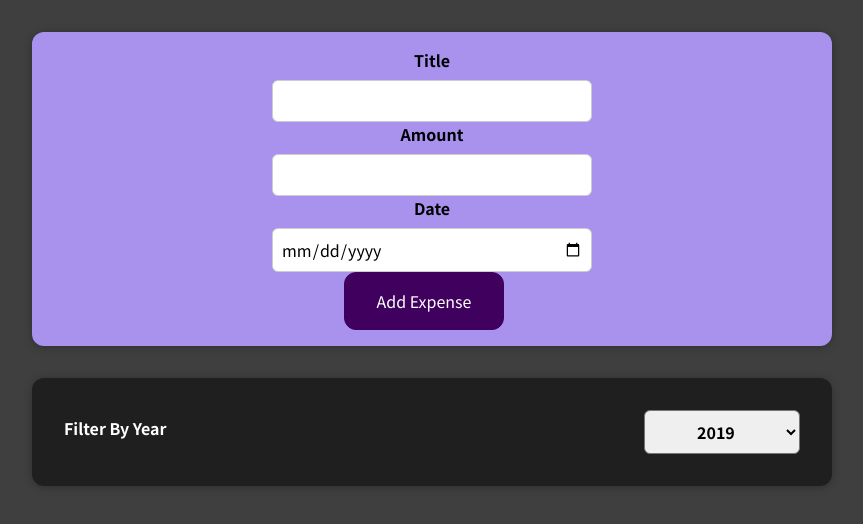
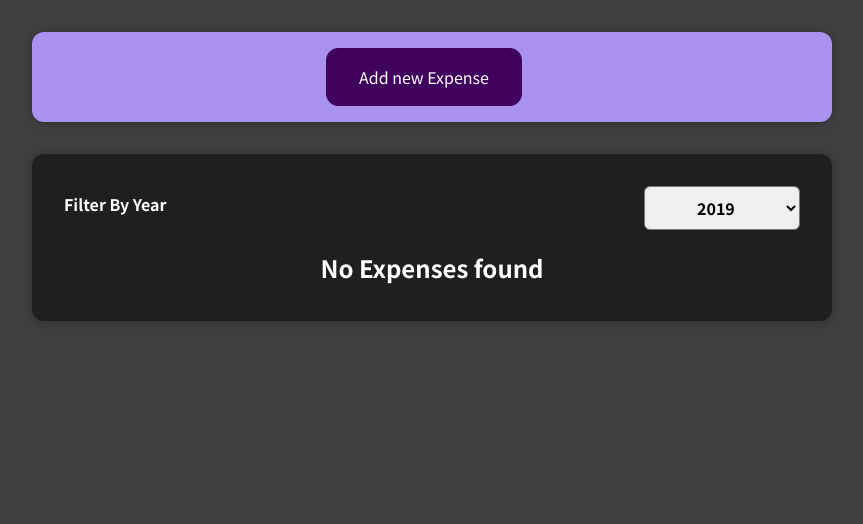
Before and after one commit to Lion786420/Expense_app, a React (Create React App) app: page / in a window 1280 px wide. Shown: the top 524 px of the page, without its empty margins (208-1071 px from the left). Built offline with nearby package versions, Linux system fonts and the light colour scheme.

Commit message:
Added form toggle process and made other UI changes

```diff
--- a/src/components/Expenses/EnpenseFilter.js
+++ b/src/components/Expenses/EnpenseFilter.js
@@ -19,7 +19,7 @@ const ExpenseFilter = (props) => {
           <option value="2021">2021</option>
           <option value="2022">2022</option>
           <option value="2023">2023</option>
-          <option value="2023">2024</option>
+          <option value="2024">2024</option>
         </select>
       </div>
     </div>
--- a/src/components/Expenses/ExpenseItem.js
+++ b/src/components/Expenses/ExpenseItem.js
@@ -4,6 +4,7 @@ import Card from "../UI/Card";
 
 const ExpenseItem = (props) => {
   return (
+    <li>
       <Card className="expense-item">
         <ExpenseDate date={props.date} />
         <div className="expense-item__description">
@@ -11,6 +12,7 @@ const ExpenseItem = (props) => {
           <div className="expense-item__price">${props.amount}</div>
         </div>
       </Card>
+    </li>
   );
 };
 
--- a/src/components/Expenses/Expenses.js
+++ b/src/components/Expenses/Expenses.js
@@ -2,6 +2,7 @@ import ExpenseItem from "./ExpenseItem";
 import "./Expenses.css";
 import Card from "../UI/Card";
 import ExpenseFilter from "./EnpenseFilter";
+import ExpensesList from "./ExpensesList";
 import { useState } from "react";
 
 const Expenses = (props) => {
@@ -16,14 +17,7 @@ const Expenses = (props) => {
   return (
     <Card className="expenses">
       <ExpenseFilter yearSender={yearIndicator} selected={filteredYear} />
-      {filteredExpense.map((expense) => (
-        <ExpenseItem
-          key={expense.id}
-          title={expense.title}
-          amount={expense.amount}
-          date={expense.date}
-        />
-      ))}
+      <ExpensesList items={filteredExpense} />
     </Card>
   );
 };
--- /dev/null
+++ b/src/components/Expenses/ExpensesList.css
@@ -0,0 +1,9 @@
+.expenses-list {
+  list-style: none;
+  padding: 0;
+}
+
+.expenses-list__fallback {
+  color: white;
+  text-align: center;
+}
--- /dev/null
+++ b/src/components/Expenses/ExpensesList.js
@@ -0,0 +1,23 @@
+import "./ExpensesList.css";
+import ExpenseItem from "./ExpenseItem";
+
+const ExpensesList = (props) => {
+  if (props.items.length === 0) {
+    return <h2 className="expenses-list__fallback">No Expenses found</h2>;
+  }
+
+  return (
+    <ul className="expenses-list">
+      {props.items.map((expense) => (
+        <ExpenseItem
+          key={expense.id}
+          title={expense.title}
+          amount={expense.amount}
+          date={expense.date}
+        />
+      ))}
+    </ul>
+  );
+};
+
+export default ExpensesList;
--- a/src/components/NewExpense/ExpenseForm.js
+++ b/src/components/NewExpense/ExpenseForm.js
@@ -28,11 +28,12 @@ const ExpenseForm = (props) => {
     setEnteredAmount("");
     setEnteredTitle("");
     setEnteredDate("");
+    props.cancelControl();
   };
 
   return (
     <form onSubmit={submitHandler}>
-      <div className="new-expense__control">
+      <div className="new-expense__controls">
         <div className="new-expense__control">
           <label>Title</label>
           <input
@@ -62,6 +63,9 @@ const ExpenseForm = (props) => {
           />
         </div>
       </div>
+      <button type="reset" onClick={props.cancelControl}>
+        Cancel
+      </button>
       <button type="submit" className="new-expense__actions">
         Add Expense
       </button>
--- a/src/components/NewExpense/NewExpense.js
+++ b/src/components/NewExpense/NewExpense.js
@@ -1,8 +1,16 @@
-import React from "react";
+import React, { useState } from "react";
 import "./NewExpense.css";
 import ExpenseForm from "./ExpenseForm";
 
 const NewExpense = (props) => {
+  const [formState, formStateHandler] = useState(false);
+  const setFormState = () => {
+    formStateHandler(true);
+  };
+  const setCancelState = () => {
+    formStateHandler(false);
+  };
+
   const submissionHandler = (enteredExpenseData) => {
     const expenseData = {
       ...enteredExpenseData,
@@ -12,7 +20,13 @@ const NewExpense = (props) => {
   };
   return (
     <div className="new-expense">
-      <ExpenseForm onExpenseSubmission={submissionHandler} />
+      {!formState && <button onClick={setFormState}>Add new Expense</button>}
+      {formState && (
+        <ExpenseForm
+          onExpenseSubmission={submissionHandler}
+          cancelControl={setCancelState}
+        />
+      )}
     </div>
   );
 };
```
Lines whose indentation alone changed are shown as unchanged.
